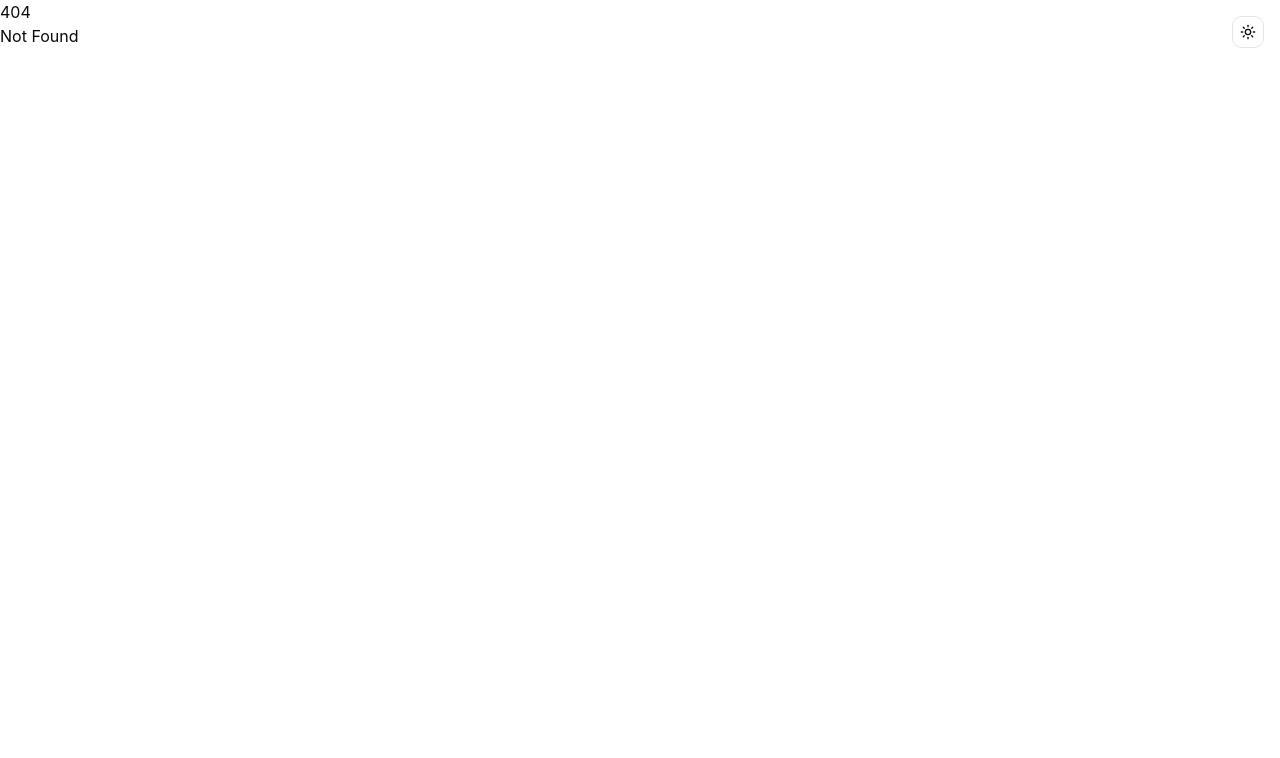
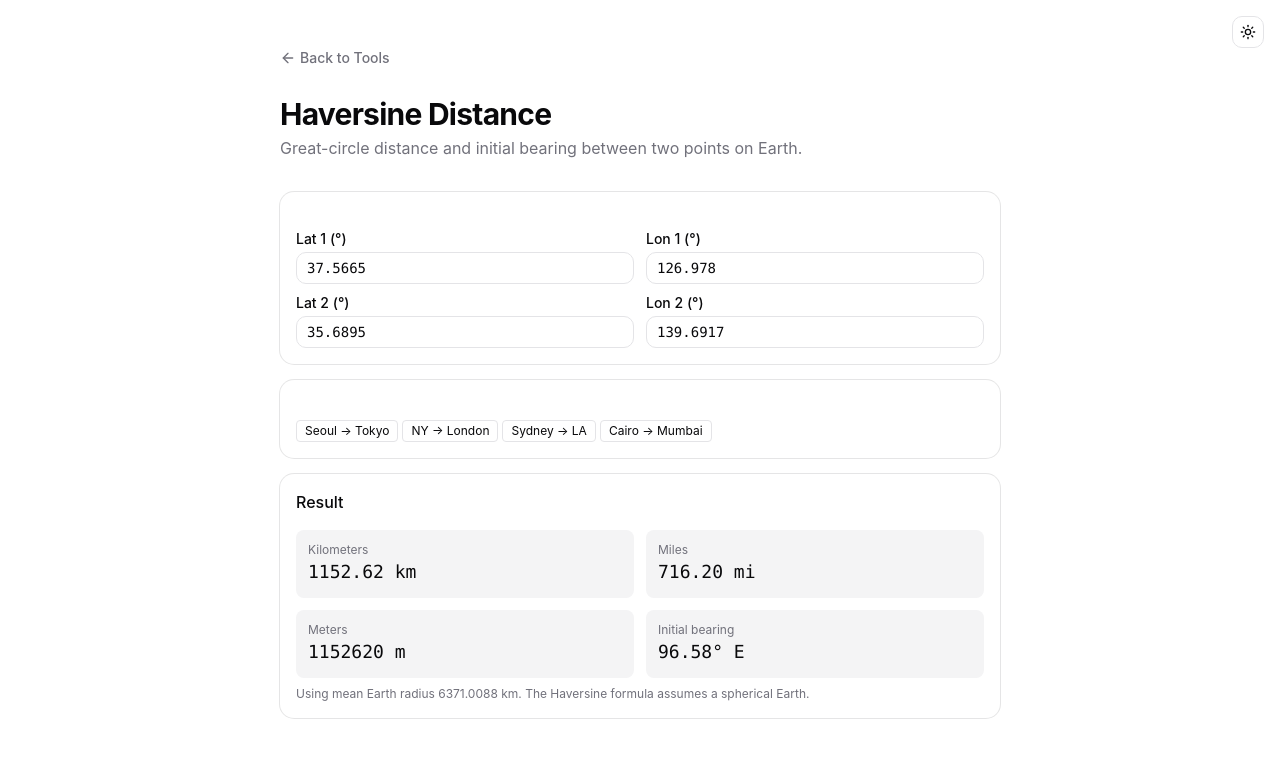
Before and after one commit to orykr/tool.ory.kr, a SvelteKit app in the folder frontend/: page /haversine in a window 1280 px wide. Before the commit this address had no page. Shown: the top 758 px of the page. Built offline with nearby package versions, Linux system fonts and the light colour scheme.

Commit message:
feat(haversine): add great-circle distance and bearing calculator

```diff
--- a/frontend/src/routes/+page.svelte
+++ b/frontend/src/routes/+page.svelte
@@ -366,6 +366,11 @@
 			href: "/factor",
 			title: "Number Factorizer",
 			description: "Prime check, factorization, divisors, and GCD/LCM with BigInt."
+		},
+		{
+			href: "/haversine",
+			title: "Haversine Distance",
+			description: "Great-circle distance and bearing between two coordinates."
 		}
 	];
 </script>
--- /dev/null
+++ b/frontend/src/routes/haversine/+page.svelte
@@ -0,0 +1,133 @@
+<script lang="ts">
+	import * as Card from "$lib/components/ui/card/index.js";
+	import { Button } from "$lib/components/ui/button/index.js";
+	import { Input } from "$lib/components/ui/input/index.js";
+	import { Label } from "$lib/components/ui/label/index.js";
+	import ArrowLeft from "@lucide/svelte/icons/arrow-left";
+
+	let lat1 = $state(37.5665);
+	let lon1 = $state(126.978);
+	let lat2 = $state(35.6895);
+	let lon2 = $state(139.6917);
+
+	const EARTH_KM = 6371.0088;
+
+	function toRad(deg: number): number {
+		return (deg * Math.PI) / 180;
+	}
+
+	let result = $derived.by(() => {
+		const φ1 = toRad(lat1);
+		const φ2 = toRad(lat2);
+		const Δφ = toRad(lat2 - lat1);
+		const Δλ = toRad(lon2 - lon1);
+
+		const a =
+			Math.sin(Δφ / 2) ** 2 + Math.cos(φ1) * Math.cos(φ2) * Math.sin(Δλ / 2) ** 2;
+		const c = 2 * Math.atan2(Math.sqrt(a), Math.sqrt(1 - a));
+		const km = EARTH_KM * c;
+
+		const y = Math.sin(Δλ) * Math.cos(φ2);
+		const x = Math.cos(φ1) * Math.sin(φ2) - Math.sin(φ1) * Math.cos(φ2) * Math.cos(Δλ);
+		const θ = Math.atan2(y, x);
+		const bearing = ((θ * 180) / Math.PI + 360) % 360;
+
+		return { km, miles: km * 0.621371, meters: km * 1000, bearing };
+	});
+
+	function compass(deg: number): string {
+		const dirs = ["N", "NNE", "NE", "ENE", "E", "ESE", "SE", "SSE", "S", "SSW", "SW", "WSW", "W", "WNW", "NW", "NNW"];
+		return dirs[Math.round(deg / 22.5) % 16];
+	}
+
+	const presets = [
+		{ name: "Seoul → Tokyo", a: [37.5665, 126.978], b: [35.6895, 139.6917] },
+		{ name: "NY → London", a: [40.7128, -74.006], b: [51.5074, -0.1278] },
+		{ name: "Sydney → LA", a: [-33.8688, 151.2093], b: [34.0522, -118.2437] },
+		{ name: "Cairo → Mumbai", a: [30.0444, 31.2357], b: [19.076, 72.8777] }
+	];
+</script>
+
+<main class="container mx-auto max-w-3xl px-6 py-12">
+	<nav class="mb-6">
+		<a
+			href="/"
+			class="text-muted-foreground hover:text-foreground inline-flex items-center gap-1 text-sm font-medium transition-colors"
+		>
+			<ArrowLeft class="h-4 w-4" />
+			Back to Tools
+		</a>
+	</nav>
+
+	<header class="mb-8">
+		<h1 class="text-3xl font-bold tracking-tight">Haversine Distance</h1>
+		<p class="text-muted-foreground mt-1">
+			Great-circle distance and initial bearing between two points on Earth.
+		</p>
+	</header>
+
+	<Card.Root class="mb-4">
+		<Card.Content class="grid gap-3 pt-6 sm:grid-cols-2">
+			<div class="space-y-1.5">
+				<Label for="la1">Lat 1 (°)</Label>
+				<Input id="la1" type="number" step="any" bind:value={lat1} class="font-mono" />
+			</div>
+			<div class="space-y-1.5">
+				<Label for="lo1">Lon 1 (°)</Label>
+				<Input id="lo1" type="number" step="any" bind:value={lon1} class="font-mono" />
+			</div>
+			<div class="space-y-1.5">
+				<Label for="la2">Lat 2 (°)</Label>
+				<Input id="la2" type="number" step="any" bind:value={lat2} class="font-mono" />
+			</div>
+			<div class="space-y-1.5">
+				<Label for="lo2">Lon 2 (°)</Label>
+				<Input id="lo2" type="number" step="any" bind:value={lon2} class="font-mono" />
+			</div>
+		</Card.Content>
+	</Card.Root>
+
+	<Card.Root class="mb-4">
+		<Card.Content class="flex flex-wrap gap-1 pt-6">
+			{#each presets as p (p.name)}
+				<button
+					type="button"
+					class="bg-background hover:bg-muted rounded border px-2 py-0.5 text-xs"
+					onclick={() => {
+						[lat1, lon1] = p.a as [number, number];
+						[lat2, lon2] = p.b as [number, number];
+					}}
+				>
+					{p.name}
+				</button>
+			{/each}
+		</Card.Content>
+	</Card.Root>
+
+	<Card.Root>
+		<Card.Header><Card.Title class="text-base">Result</Card.Title></Card.Header>
+		<Card.Content>
+			<dl class="grid grid-cols-2 gap-3">
+				<div class="bg-muted rounded-md p-3">
+					<dt class="text-muted-foreground text-xs">Kilometers</dt>
+					<dd class="font-mono text-lg">{result.km.toFixed(2)} km</dd>
+				</div>
+				<div class="bg-muted rounded-md p-3">
+					<dt class="text-muted-foreground text-xs">Miles</dt>
+					<dd class="font-mono text-lg">{result.miles.toFixed(2)} mi</dd>
+				</div>
+				<div class="bg-muted rounded-md p-3">
+					<dt class="text-muted-foreground text-xs">Meters</dt>
+					<dd class="font-mono text-lg">{result.meters.toFixed(0)} m</dd>
+				</div>
+				<div class="bg-muted rounded-md p-3">
+					<dt class="text-muted-foreground text-xs">Initial bearing</dt>
+					<dd class="font-mono text-lg">{result.bearing.toFixed(2)}° {compass(result.bearing)}</dd>
+				</div>
+			</dl>
+			<p class="text-muted-foreground mt-2 text-xs">
+				Using mean Earth radius {EARTH_KM} km. The Haversine formula assumes a spherical Earth.
+			</p>
+		</Card.Content>
+	</Card.Root>
+</main>
```
